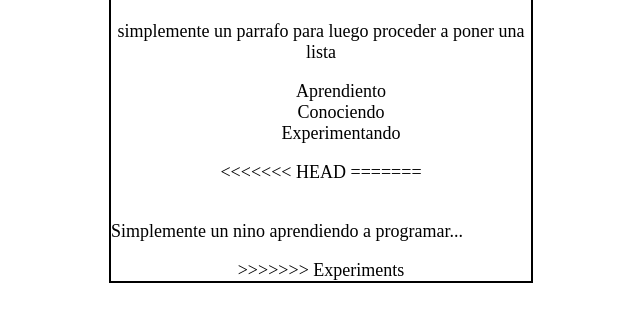
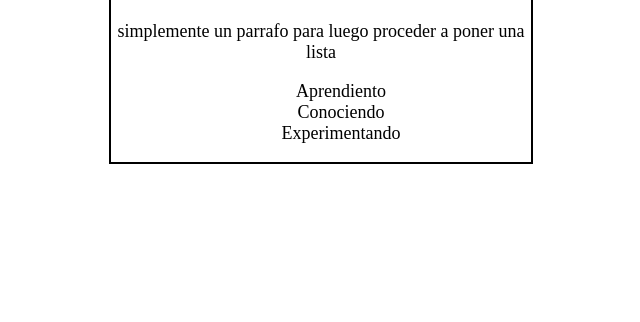
Before and after one commit to Juancamagures/Blog-, a plain HTML site: page Blog.html in a window 1280 px wide. Shown: the part 204-526 px from the top of the page, without its empty margins (319-959 px from the left). Drawn offline with Linux system fonts and the light colour scheme.

```diff
--- a/Blog.html
+++ b/Blog.html
@@ -21,11 +21,7 @@
             <li>Conociendo</li>
             <li>Experimentando</li>
         </ol>
-<<<<<<< HEAD
-    <p id="textode">Simplemente un nino aprendiendo a programar...</p>
-=======
         </div>
->>>>>>> Experiments
     </div>
 
 </body>
--- a/css/Styles.css
+++ b/css/Styles.css
@@ -40,5 +40,5 @@
     -webkit-box-shadow: 15px 10px 5px 0px rgba(0,0,0,0.66);
     -moz-box-shadow: 15px 10px 5px 0px rgba(0,0,0,0.66);
     box-shadow: 15px 10px 5px 0px rgba(0,0,0,0.66);
->>>>>>> Experiments
+
 }
```
